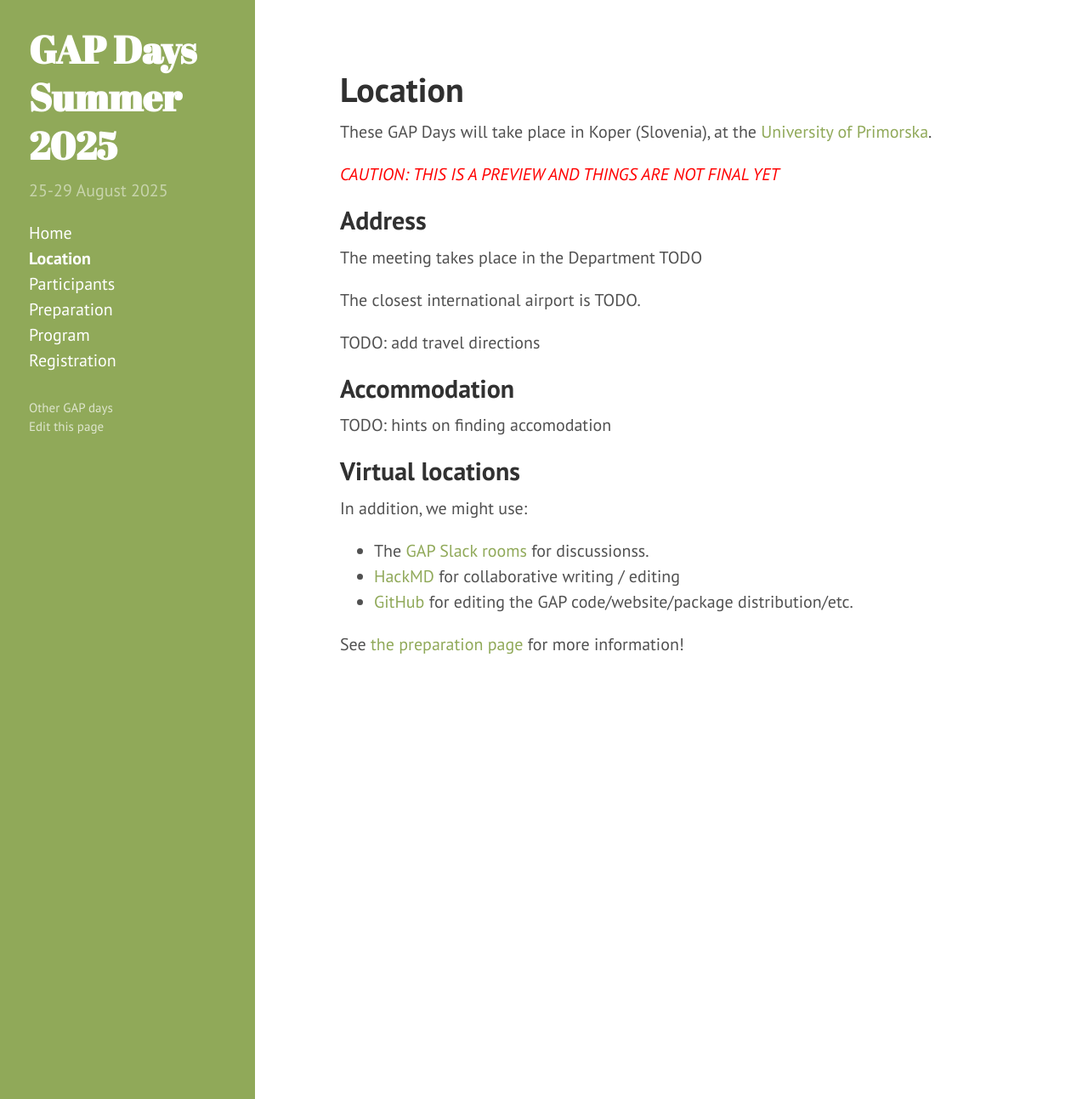
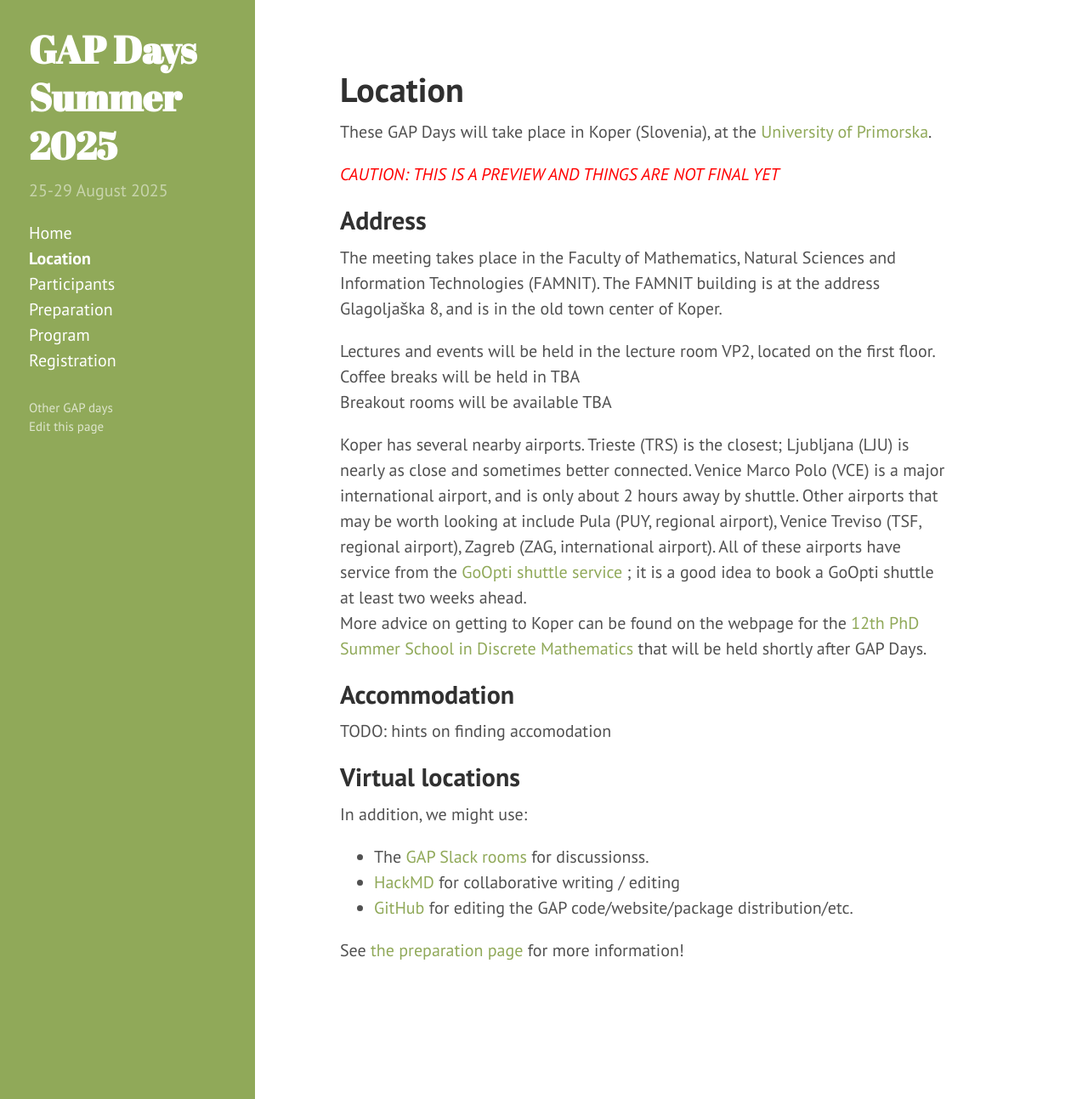
Before and after one commit to gapdays/gapdays2025-summer, a Jekyll site: the page built from location.md, in a window 1280 px wide and 1293 px high. Shown: the whole window at 85% size. Built offline with Jekyll 4.4.1, drawn with Linux system fonts in a browser that asks for light colours.

Commit message:
add initial information about location and transportation

```diff
--- a/location.md
+++ b/location.md
@@ -9,7 +9,11 @@ at the [University of Primorska](https://www.upr.si/).
 
 ## Address
 
-The meeting takes place in the Department TODO
+The meeting takes place in the Faculty of Mathematics, Natural Sciences and Information Technologies (FAMNIT).  The FAMNIT building is at the address Glagoljaška 8, and is in the old town center of Koper.
+
+Lectures and events will be held in the lecture room VP2, located on the first floor.<br>
+Coffee breaks will be held in TBA<br>
+Breakout rooms will be available TBA
 
 <!--
 of Mathematics and Data Science, which is located in Building G, sixth floor, on the [Main Campus of the Vrije Universiteit Brussel](https://www.vub.be/en/about-vub/faculties-institutes-and-campuses/our-campuses/vub-main-campus-brussels):
@@ -21,6 +25,9 @@ Belgium
 The conference room will be lecture room 6G.52. This room is equipped with blackboard and beamer with hdmi connection. Coffee breaks will be held in room 6G.60. Furthermore, three smaller breakout rooms are available for the conference in the department as well.
 -->
 
+Koper has several nearby airports.  Trieste (TRS) is the closest; Ljubljana (LJU) is nearly as close and sometimes better connected.  Venice Marco Polo (VCE) is a major international airport, and is only about 2 hours away by shuttle.  Other airports that may be worth looking at include Pula (PUY, regional airport), Venice Treviso (TSF, regional airport), Zagreb (ZAG, international airport).  All of these airports have service from the [GoOpti shuttle service ](https://www.goopti.com/en/); it is a good idea to book a GoOpti shuttle at least two weeks ahead.<br>
+More advice on getting to Koper can be found on the webpage for the [12th PhD Summer School in Discrete Mathematics](https://conferences.famnit.upr.si/event/33/page/290-getting-to-koper) that will be held shortly after GAP Days.
+
 <!--
 [University website with travel suggestions.](https://rptu.de/en/routes-and-means-of-transport).
 
@@ -30,10 +37,6 @@ The conference room will be lecture room 6G.52. This room is equipped with black
 - room 430: office of Max Horn
 - online / hybrid: [Gather.town meeting room](https://app.gather.town/app/8v9jQV7Yeftv5bz1/GAPDays)
 -->
-
-The closest international airport is TODO.
-
-TODO: add travel directions
 
 ## Accommodation
 
```
